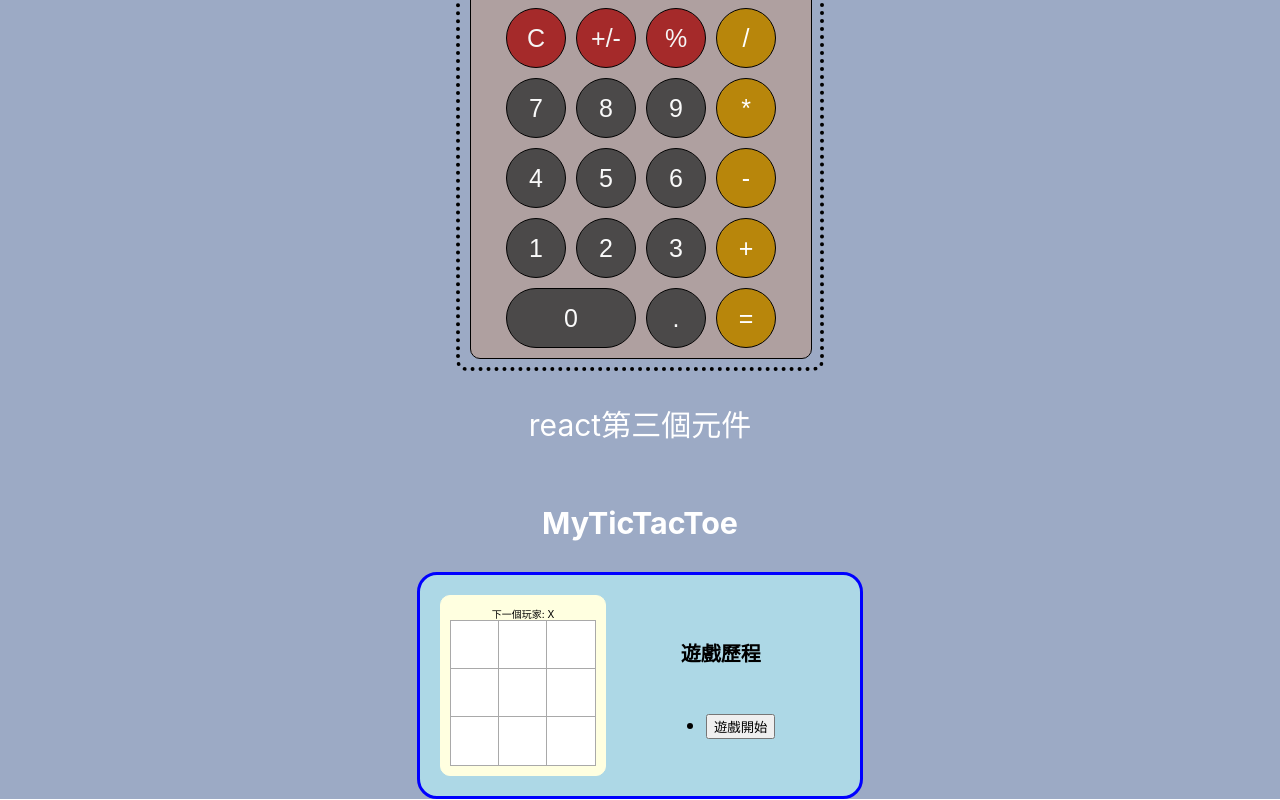
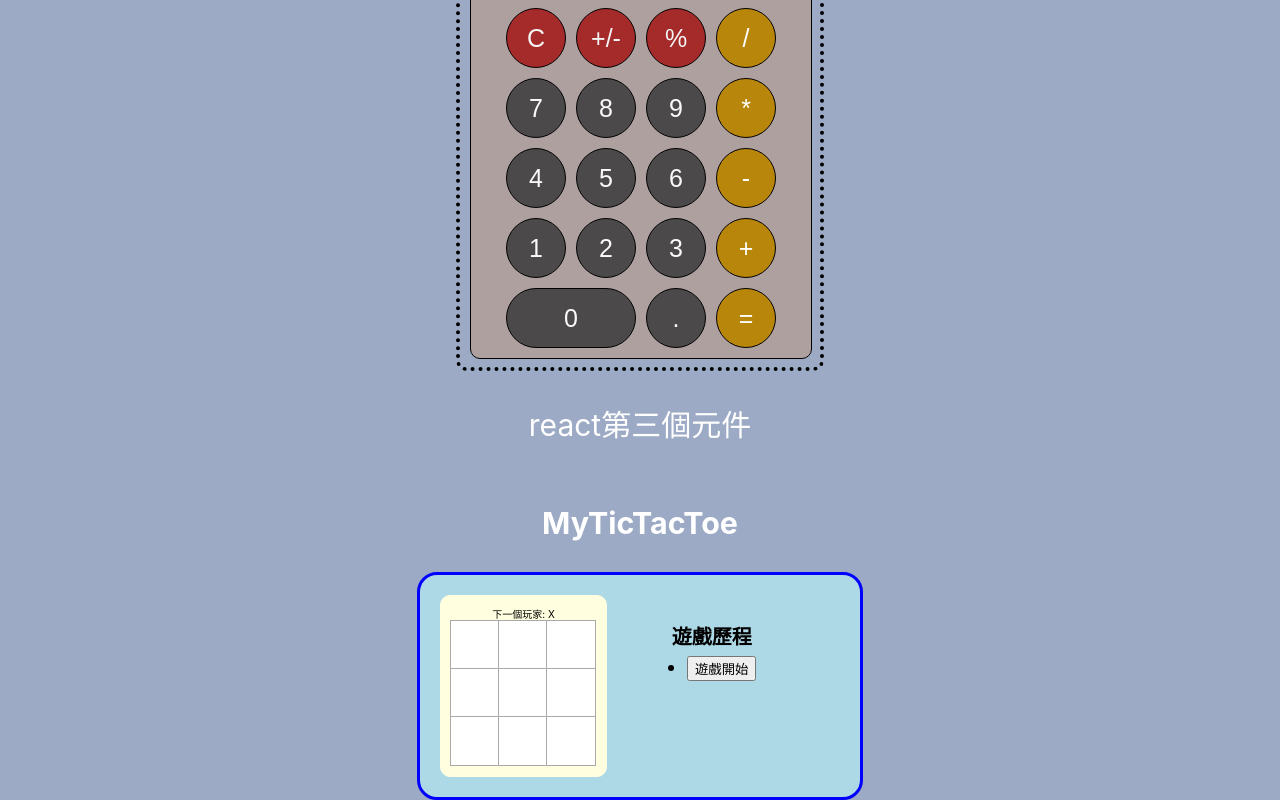
Before and after one commit to henry310101/my-app-4A7G0094, a React (Create React App) app in the folder my-app/: page / in a window 1280 px wide. Shown: the part 1075-1875 px from the top of the page. Built offline with nearby package versions, Linux system fonts and the light colour scheme.

Commit message:
20240606 new folder  new tictactoe

```diff
--- a/my-app/src/App.js
+++ b/my-app/src/App.js
@@ -1,7 +1,7 @@
 import React from 'react';
 import './App.css';
-import MyRGBPanel from './components/MyRGBPanel'
-import MyCalculator from './components/MyCalculator'
+import MyRGBPanel from './components/MyRGBPanel/MyRGBPanel'
+import MyCalculator from './components/MyCalculator/MyCalculator'
 
 import Tictactoe from './components/tic_tac_toe/Tictactoe';
 
--- a/my-app/src/components/tic_tac_toe/Tictactoe.js
+++ b/my-app/src/components/tic_tac_toe/Tictactoe.js
@@ -1,8 +1,8 @@
-import React, {useState} from "react";
+import React, { useState } from "react";
 import Board from "./Board";
+import './tictactoe.css';
 
 function Tictactoe() {
-
     const [history, setHistory] = useState([Array(9).fill(null)]);
     const [currentMove, setCurrentMove] = useState(0);
     const xIsNext = currentMove % 2 === 0;
@@ -14,32 +14,49 @@ function Tictactoe() {
         setCurrentMove(newHistory.length - 1);
     };
 
+    const resetGame = () => {
+        setHistory([Array(9).fill(null)]);
+        setCurrentMove(0);
+    };
 
-    const moves = history.map((squares, move)=>{
+    const jumpTo = (nextMove) => {
+        setCurrentMove(nextMove);
+        setHistory(history.slice(0, nextMove + 1));
+    };
+
+    const moves = history.map((squares, move) => {
         let description;
-        const jumTo = (nextMove) => setCurrentMove(nextMove);
-        if (move > 0) description = "回到第"+move+"步";
-        else description = "遊戲開始";
-        return(
-            <>
+        if (move > 0) {
+            description = "回到第" + move + "步";
+        } else {
+            description = "遊戲開始";
+        }
+
+        return (
             <li key={move}>
-                <button onClick={() => jumTo(move)}>{description}</button>
+                <button onClick={() => {
+                        if (move > 0){
+                            jumpTo(move)
+                        }
+                        else {
+                            resetGame()
+                        }
+                    }
+                    }>
+                    {description}
+                </button>
             </li>
-            </>
-
         );
-
-    }
-    );
+    });
 
     return (
         <div className="game">
             <div className="game-board">
-                <Board xIsNext={xIsNext} squares={currentSquares} onPlay={handlePlay}/>
+                <Board xIsNext={xIsNext} squares={currentSquares} onPlay={handlePlay} />
             </div>
             <div className="game-info">
-                <h4>遊戲歷程</h4>
-                <ul>{moves}</ul>
+                <h4 style={{ marginBottom: '5px' }}>遊戲歷程</h4>
+                <ul style={{ marginTop: '0', paddingLeft: '20px' }}>{moves}</ul>
             </div>
         </div>
     );
--- a/my-app/src/components/tic_tac_toe/tictactoe.css
+++ b/my-app/src/components/tic_tac_toe/tictactoe.css
@@ -24,7 +24,7 @@
 
 .game {
     width: 400px;
-    align-items: center;
+    align-items: top;
     margin: auto;
     display: flex;
     flex-direction: row;
@@ -35,8 +35,10 @@
 }
 
 .game-board {
-    display: flex;
+    width: 145px;
+    height: 160px;
     flex-direction: column;
+    align-items: top;
     border: 1px solid lightyellow;
     background-color: lightyellow;
     padding: 10px;
@@ -49,9 +51,16 @@
     flex-direction: column;
     font-size: 20px;
     color: black;
+
 }
 
 .status{
     font-size: 10px;
     color: black;
 }
+
+
+
+.gametop{
+    margin-bottom: -30px;
+}
```
Also changed, not shown: my-app/src/components/MyCalculator/MyCalculator.js (renamed from my-app/src/components/MyCalculator.js), my-app/src/components/MyCalculator/MyDisplay.js (renamed from my-app/src/components/MyDisplay.js), my-app/src/components/MyCalculator/Mybutton.js (renamed from my-app/src/components/Mybutton.js), my-app/src/components/MyCalculator/calculator.css (renamed from my-app/src/components/calculator.css), my-app/src/components/MyRGBPanel/MyRGBPanel.js (renamed from my-app/src/components/MyRGBPanel.js), my-app/src/components/MyRGBPanel/MySlider.js (renamed from my-app/src/components/MySlider.js).
